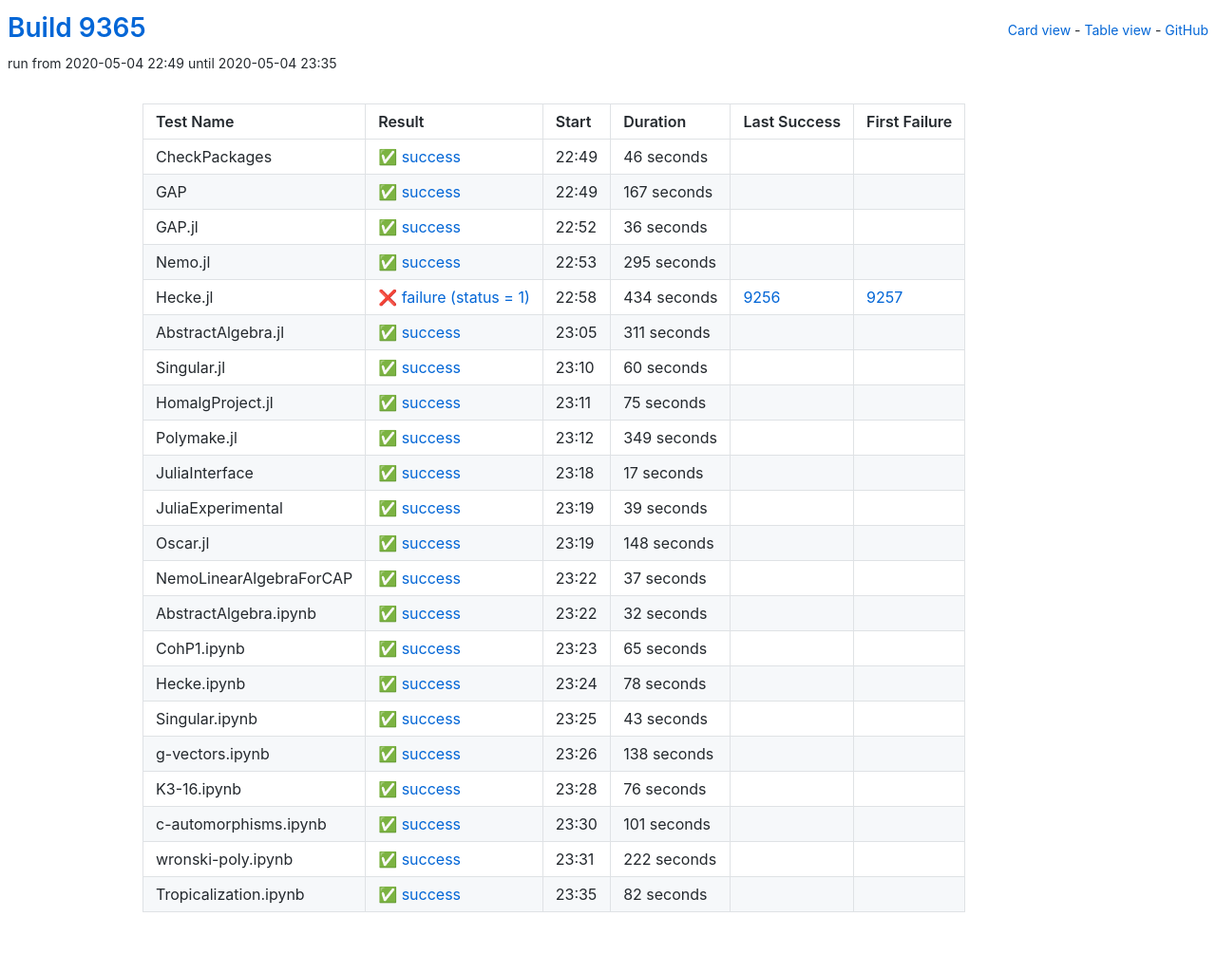
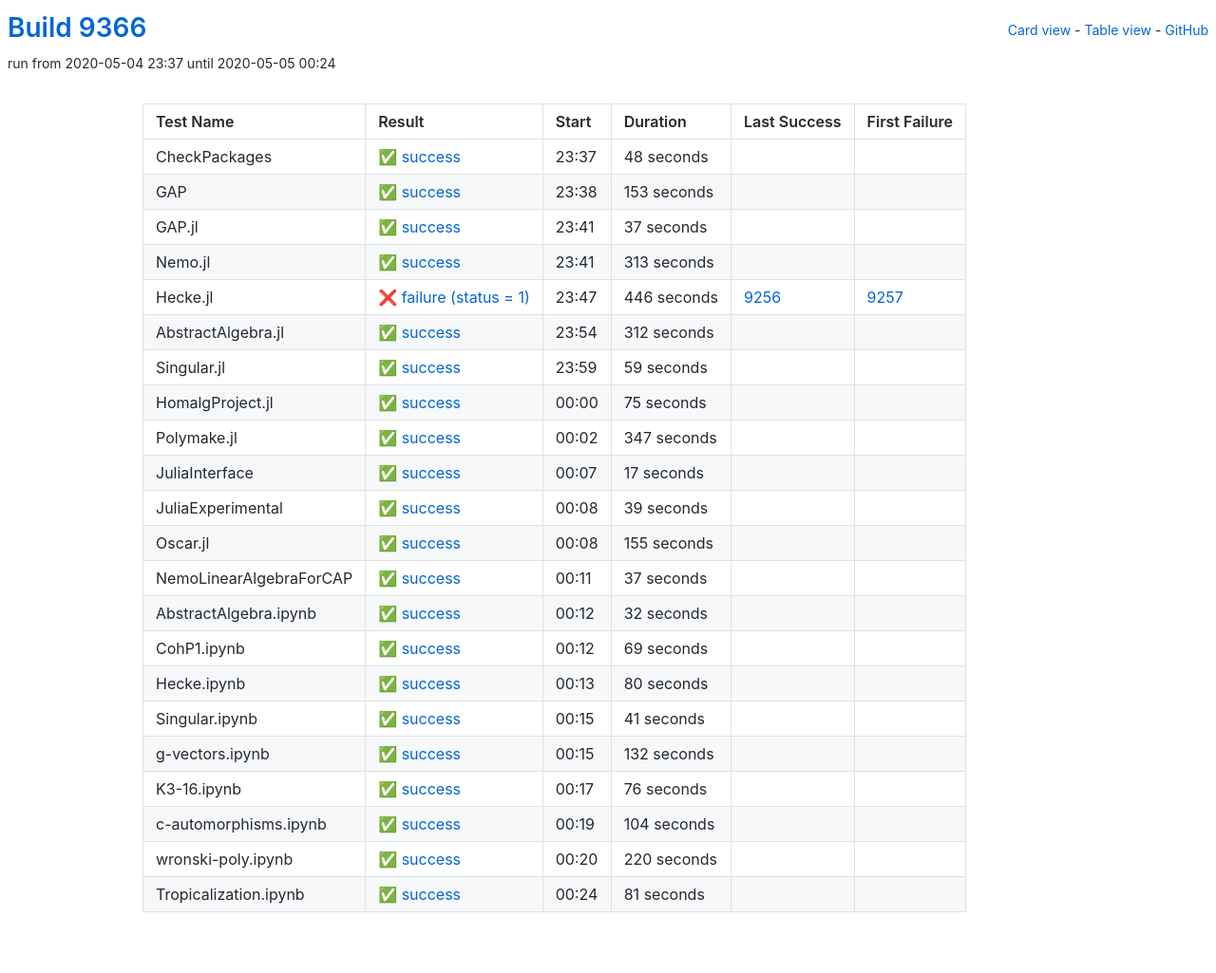
Before and after one commit to oscar-system/oscar-ci-status, a Jekyll site: the page built from table.html, in a window 1280 px wide. Shown: the whole page at 95% size. Built offline with Jekyll 4.4.1, drawn with Linux system fonts in a browser that asks for light colours.

Commit message:
Build 9366

```diff
--- a/_data/ci.yml
+++ b/_data/ci.yml
@@ -1,82 +1,82 @@
-build: 9365
-build_url: https://oscarci.mathematik.uni-kl.de/job/oscar/9365/
+build: 9366
+build_url: https://oscarci.mathematik.uni-kl.de/job/oscar/9366/
 job: oscar
 tests:
-- duration: 46
+- duration: 48
   exitcode: 0
   first_failure: false
   first_failure_url: null
   last_success: false
   last_success_url: null
-  log: https://oscarci.mathematik.uni-kl.de/job/oscar/9365/artifact/logs/build-9365/CheckPackages.log
+  log: https://oscarci.mathematik.uni-kl.de/job/oscar/9366/artifact/logs/build-9366/CheckPackages.log
   name: CheckPackages
-  start: 2020-05-04 22:49
+  start: 2020-05-04 23:37
   status: success
   success: true
-- duration: 167
+- duration: 153
   exitcode: 0
   first_failure: false
   first_failure_url: null
   last_success: false
   last_success_url: null
-  log: https://oscarci.mathematik.uni-kl.de/job/oscar/9365/artifact/logs/build-9365/GAP.log
+  log: https://oscarci.mathematik.uni-kl.de/job/oscar/9366/artifact/logs/build-9366/GAP.log
   name: GAP
-  start: 2020-05-04 22:49
+  start: 2020-05-04 23:38
   status: success
   success: true
-- duration: 36
+- duration: 37
   exitcode: 0
   first_failure: false
   first_failure_url: null
   last_success: false
   last_success_url: null
-  log: https://oscarci.mathematik.uni-kl.de/job/oscar/9365/artifact/logs/build-9365/GAP.jl.log
+  log: https://oscarci.mathematik.uni-kl.de/job/oscar/9366/artifact/logs/build-9366/GAP.jl.log
   name: GAP.jl
-  start: 2020-05-04 22:52
+  start: 2020-05-04 23:41
   status: success
   success: true
-- duration: 295
+- duration: 313
   exitcode: 0
   first_failure: false
   first_failure_url: null
   last_success: false
   last_success_url: null
-  log: https://oscarci.mathematik.uni-kl.de/job/oscar/9365/artifact/logs/build-9365/Nemo.jl.log
+  log: https://oscarci.mathematik.uni-kl.de/job/oscar/9366/artifact/logs/build-9366/Nemo.jl.log
   name: Nemo.jl
-  start: 2020-05-04 22:53
+  start: 2020-05-04 23:41
   status: success
   success: true
-- duration: 434
+- duration: 446
   exitcode: 1
   first_failure: 9257
   first_failure_url: https://oscarci.mathematik.uni-kl.de/job/oscar/9257/
   last_success: 9256
   last_success_url: https://oscarci.mathematik.uni-kl.de/job/oscar/9256/
-  log: https://oscarci.mathematik.uni-kl.de/job/oscar/9365/artifact/logs/build-9365/Hecke.jl.log
+  log: https://oscarci.mathematik.uni-kl.de/job/oscar/9366/artifact/logs/build-9366/Hecke.jl.log
   name: Hecke.jl
-  start: 2020-05-04 22:58
+  start: 2020-05-04 23:47
   status: failure
   success: false
-- duration: 311
+- duration: 312
   exitcode: 0
   first_failure: false
   first_failure_url: null
   last_success: false
   last_success_url: null
-  log: https://oscarci.mathematik.uni-kl.de/job/oscar/9365/artifact/logs/build-9365/AbstractAlgebra.jl.log
+  log: https://oscarci.mathematik.uni-kl.de/job/oscar/9366/artifact/logs/build-9366/AbstractAlgebra.jl.log
   name: AbstractAlgebra.jl
-  start: 2020-05-04 23:05
+  start: 2020-05-04 23:54
   status: success
   success: true
-- duration: 60
+- duration: 59
   exitcode: 0
   first_failure: false
   first_failure_url: null
   last_success: false
   last_success_url: null
-  log: https://oscarci.mathematik.uni-kl.de/job/oscar/9365/artifact/logs/build-9365/Singular.jl.log
+  log: https://oscarci.mathematik.uni-kl.de/job/oscar/9366/artifact/logs/build-9366/Singular.jl.log
   name: Singular.jl
-  start: 2020-05-04 23:10
+  start: 2020-05-04 23:59
   status: success
   success: true
 - duration: 75
@@ -85,20 +85,20 @@ tests:
   first_failure_url: null
   last_success: false
   last_success_url: null
-  log: https://oscarci.mathematik.uni-kl.de/job/oscar/9365/artifact/logs/build-9365/HomalgProject.jl.log
+  log: https://oscarci.mathematik.uni-kl.de/job/oscar/9366/artifact/logs/build-9366/HomalgProject.jl.log
   name: HomalgProject.jl
-  start: 2020-05-04 23:11
+  start: 2020-05-05 00:00
   status: success
   success: true
-- duration: 349
+- duration: 347
   exitcode: 0
   first_failure: false
   first_failure_url: null
   last_success: false
   last_success_url: null
-  log: https://oscarci.mathematik.uni-kl.de/job/oscar/9365/artifact/logs/build-9365/Polymake.jl.log
+  log: https://oscarci.mathematik.uni-kl.de/job/oscar/9366/artifact/logs/build-9366/Polymake.jl.log
   name: Polymake.jl
-  start: 2020-05-04 23:12
+  start: 2020-05-05 00:02
   status: success
   success: true
 - duration: 17
@@ -107,9 +107,9 @@ tests:
   first_failure_url: null
   last_success: false
   last_success_url: null
-  log: https://oscarci.mathematik.uni-kl.de/job/oscar/9365/artifact/logs/build-9365/JuliaInterface.log
+  log: https://oscarci.mathematik.uni-kl.de/job/oscar/9366/artifact/logs/build-9366/JuliaInterface.log
   name: JuliaInterface
-  start: 2020-05-04 23:18
+  start: 2020-05-05 00:07
   status: success
   success: true
 - duration: 39
@@ -118,20 +118,20 @@ tests:
   first_failure_url: null
   last_success: false
   last_success_url: null
-  log: https://oscarci.mathematik.uni-kl.de/job/oscar/9365/artifact/logs/build-9365/JuliaExperimental.log
+  log: https://oscarci.mathematik.uni-kl.de/job/oscar/9366/artifact/logs/build-9366/JuliaExperimental.log
   name: JuliaExperimental
-  start: 2020-05-04 23:19
+  start: 2020-05-05 00:08
   status: success
   success: true
-- duration: 148
+- duration: 155
   exitcode: 0
   first_failure: false
   first_failure_url: null
   last_success: false
   last_success_url: null
-  log: https://oscarci.mathematik.uni-kl.de/job/oscar/9365/artifact/logs/build-9365/Oscar.jl.log
+  log: https://oscarci.mathematik.uni-kl.de/job/oscar/9366/artifact/logs/build-9366/Oscar.jl.log
   name: Oscar.jl
-  start: 2020-05-04 23:19
+  start: 2020-05-05 00:08
   status: success
   success: true
 - duration: 37
@@ -140,9 +140,9 @@ tests:
   first_failure_url: null
   last_success: false
   last_success_url: null
-  log: https://oscarci.mathematik.uni-kl.de/job/oscar/9365/artifact/logs/build-9365/NemoLinearAlgebraForCAP.log
+  log: https://oscarci.mathematik.uni-kl.de/job/oscar/9366/artifact/logs/build-9366/NemoLinearAlgebraForCAP.log
   name: NemoLinearAlgebraForCAP
-  start: 2020-05-04 23:22
+  start: 2020-05-05 00:11
   status: success
   success: true
 - duration: 32
@@ -151,53 +151,53 @@ tests:
   first_failure_url: null
   last_success: false
   last_success_url: null
-  log: https://oscarci.mathematik.uni-kl.de/job/oscar/9365/artifact/logs/build-9365/AbstractAlgebra.ipynb.log
+  log: https://oscarci.mathematik.uni-kl.de/job/oscar/9366/artifact/logs/build-9366/AbstractAlgebra.ipynb.log
   name: AbstractAlgebra.ipynb
-  start: 2020-05-04 23:22
+  start: 2020-05-05 00:12
   status: success
   success: true
-- duration: 65
+- duration: 69
   exitcode: 0
   first_failure: false
   first_failure_url: null
   last_success: false
   last_success_url: null
-  log: https://oscarci.mathematik.uni-kl.de/job/oscar/9365/artifact/logs/build-9365/CohP1.ipynb.log
+  log: https://oscarci.mathematik.uni-kl.de/job/oscar/9366/artifact/logs/build-9366/CohP1.ipynb.log
   name: CohP1.ipynb
-  start: 2020-05-04 23:23
+  start: 2020-05-05 00:12
   status: success
   success: true
-- duration: 78
+- duration: 80
   exitcode: 0
   first_failure: false
   first_failure_url: null
   last_success: false
   last_success_url: null
-  log: https://oscarci.mathematik.uni-kl.de/job/oscar/9365/artifact/logs/build-9365/Hecke.ipynb.log
+  log: https://oscarci.mathematik.uni-kl.de/job/oscar/9366/artifact/logs/build-9366/Hecke.ipynb.log
   name: Hecke.ipynb
-  start: 2020-05-04 23:24
+  start: 2020-05-05 00:13
   status: success
   success: true
-- duration: 43
+- duration: 41
   exitcode: 0
   first_failure: false
   first_failure_url: null
   last_success: false
   last_success_url: null
-  log: https://oscarci.mathematik.uni-kl.de/job/oscar/9365/artifact/logs/build-9365/Singular.ipynb.log
+  log: https://oscarci.mathematik.uni-kl.de/job/oscar/9366/artifact/logs/build-9366/Singular.ipynb.log
   name: Singular.ipynb
-  start: 2020-05-04 23:25
+  start: 2020-05-05 00:15
   status: success
   success: true
-- duration: 138
+- duration: 132
   exitcode: 0
   first_failure: false
   first_failure_url: null
   last_success: false
   last_success_url: null
-  log: https://oscarci.mathematik.uni-kl.de/job/oscar/9365/artifact/logs/build-9365/g-vectors.ipynb.log
+  log: https://oscarci.mathematik.uni-kl.de/job/oscar/9366/artifact/logs/build-9366/g-vectors.ipynb.log
   name: g-vectors.ipynb
-  start: 2020-05-04 23:26
+  start: 2020-05-05 00:15
   status: success
   success: true
 - duration: 76
@@ -206,41 +206,41 @@ tests:
   first_failure_url: null
   last_success: false
   last_success_url: null
-  log: https://oscarci.mathematik.uni-kl.de/job/oscar/9365/artifact/logs/build-9365/K3-16.ipynb.log
+  log: https://oscarci.mathematik.uni-kl.de/job/oscar/9366/artifact/logs/build-9366/K3-16.ipynb.log
   name: K3-16.ipynb
-  start: 2020-05-04 23:28
+  start: 2020-05-05 00:17
   status: success
   success: true
-- duration: 101
+- duration: 104
   exitcode: 0
   first_failure: false
   first_failure_url: null
   last_success: false
   last_success_url: null
-  log: https://oscarci.mathematik.uni-kl.de/job/oscar/9365/artifact/logs/build-9365/c-automorphisms.ipynb.log
+  log: https://oscarci.mathematik.uni-kl.de/job/oscar/9366/artifact/logs/build-9366/c-automorphisms.ipynb.log
   name: c-automorphisms.ipynb
-  start: 2020-05-04 23:30
+  start: 2020-05-05 00:19
   status: success
   success: true
-- duration: 222
+- duration: 220
   exitcode: 0
   first_failure: false
   first_failure_url: null
   last_success: false
   last_success_url: null
-  log: https://oscarci.mathematik.uni-kl.de/job/oscar/9365/artifact/logs/build-9365/wronski-poly.ipynb.log
+  log: https://oscarci.mathematik.uni-kl.de/job/oscar/9366/artifact/logs/build-9366/wronski-poly.ipynb.log
   name: wronski-poly.ipynb
-  start: 2020-05-04 23:31
+  start: 2020-05-05 00:20
   status: success
   success: true
-- duration: 82
+- duration: 81
   exitcode: 0
   first_failure: false
   first_failure_url: null
   last_success: false
   last_success_url: null
-  log: https://oscarci.mathematik.uni-kl.de/job/oscar/9365/artifact/logs/build-9365/Tropicalization.ipynb.log
+  log: https://oscarci.mathematik.uni-kl.de/job/oscar/9366/artifact/logs/build-9366/Tropicalization.ipynb.log
   name: Tropicalization.ipynb
-  start: 2020-05-04 23:35
+  start: 2020-05-05 00:24
   status: success
   success: true
```
Also changed, not shown: README.md.
